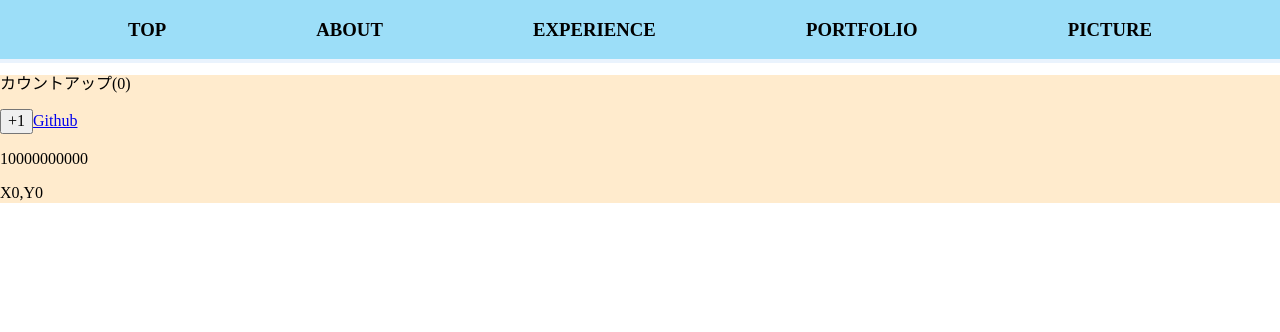
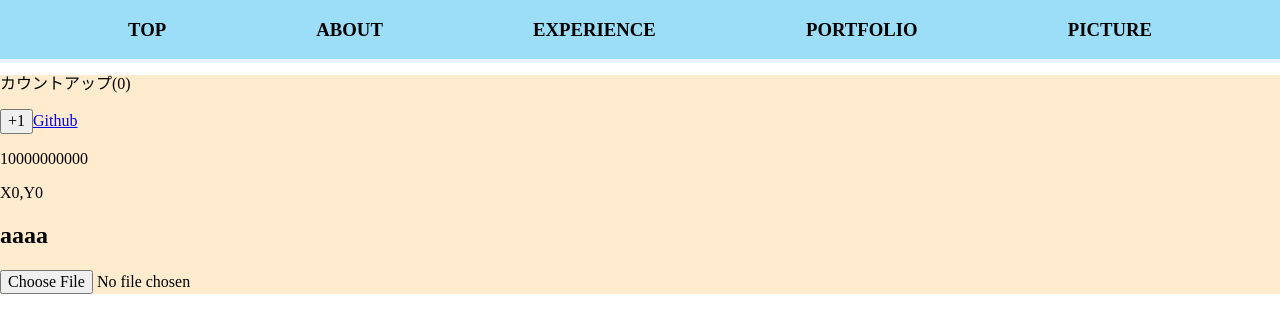
Before and after one commit to macken-hem/vueapp, a Vue app: page / in a window 1280 px wide. Shown: the top 332 px of the page. Built offline with nearby package versions, Linux system fonts and the light colour scheme.

Commit message:
Update LikeNumber.vue

```diff
--- a/src/components/LikeNumber.vue
+++ b/src/components/LikeNumber.vue
@@ -5,6 +5,9 @@
     <a v-bind:href ="url">Github</a>
     <p v-on:mousemove="mousePosition">10000000000</p>
     <p>X{{x}},Y{{y}}</p>
+    <h2>aaaa</h2>
+    <img v-show="uploadedImage" :src="uploadedImage"/>
+    <input type="file" v-on:change="onFileChange">
   </div>
 </template>
 
@@ -15,7 +18,8 @@ export default {
       number: 0,
       url : "https://github.com/macken-hem/vueapp",
       x: 0,
-      y: 0
+      y: 0,
+      uploadedImage: ''
     };
   },
   methods: {
@@ -25,8 +29,18 @@ export default {
     mousePosition(event){
       this.x = event.clientX
       this.y = event.clientY
+    },
+    onFileChange(e) {
+      let files = e.target.files || e.dataTransfer.files;
+      this.createImage(files[0]);
+    },
+    createImage(file) {
+      let reader = new FileReader()
+      reader.onload = (e) => {
+        this.uploadedImage = e.target.result;
+      };
+      reader.readAsDataURL(file);
     }
-
   }
 };
 </script>
```
